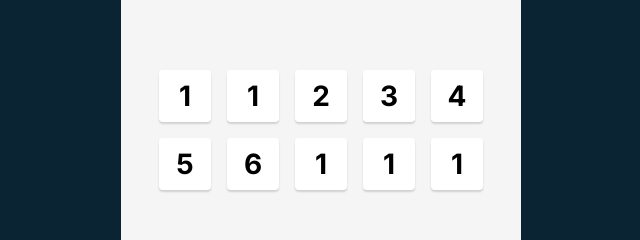
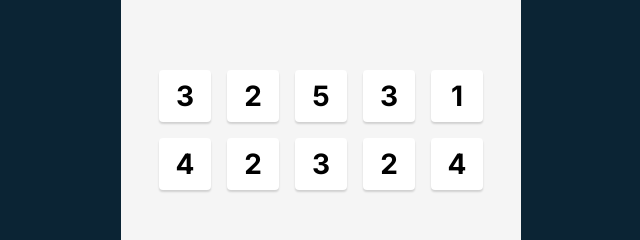
Before and after one commit to RosaBen/tenzies-rb, a React (Vite) app: page / in a window 1280 px wide. Shown: the part 270-510 px from the top of the page, without its empty margins (319-959 px from the left). Built offline with nearby package versions, Linux system fonts and the light colour scheme.

Commit message:
added random number for dice

```diff
--- a/src/App.jsx
+++ b/src/App.jsx
@@ -1,7 +1,7 @@
-
+import { useState } from "react"
 import Die from "./components/Die"
 function App() {
-
+const [dice, setDice]=useState(generateAllNewDice())
   function generateAllNewDice(){
 
     // return new Array(10)
@@ -16,21 +16,12 @@ function App() {
     return newDice
   }
 
-  console.log(generateAllNewDice())
+  const diceElements = dice.map(num=> <Die value={num}/>)
 
   return (
     <main>
       <section className="dice">
-      <Die value={1}/>
-      <Die value={1}/>
-      <Die value={2}/>
-      <Die value={3}/>
-      <Die value={4}/>
-      <Die value={5}/>
-      <Die value={6}/>
-      <Die value={1}/>
-      <Die value={1}/>
-      <Die value={1}/>
+      {diceElements}
       </section>
     </main>
   )
```
